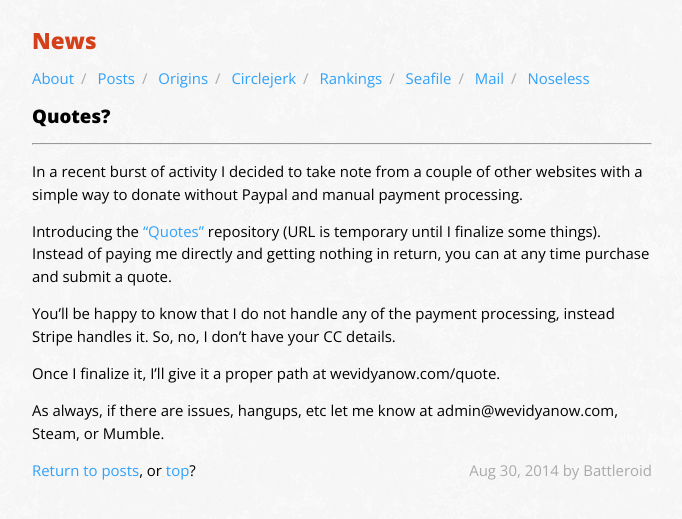
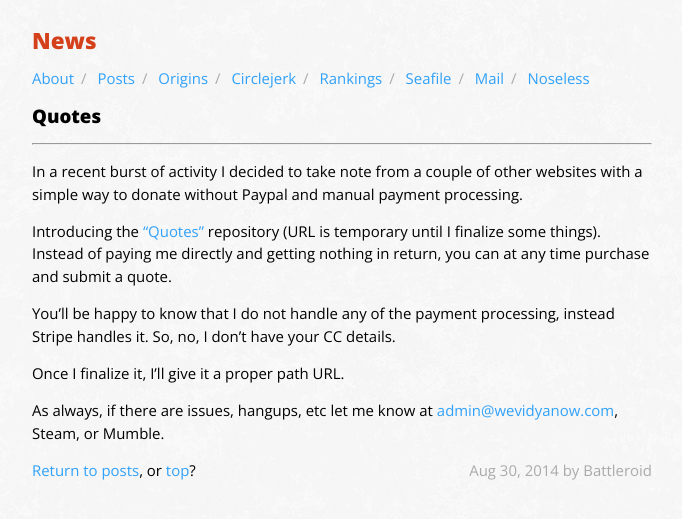
Before and after one commit to WeVidyaNow/news, a Jekyll site: the page built from _posts/2014-08-30-quotes.md, in a window 1280 px wide. Shown: the top 519 px of the page, without its empty margins (298-980 px from the left). Built offline with Jekyll 4.4.1, drawn with Linux system fonts in a browser that asks for light colours; nearby versions of some CDN libraries.

Commit message:
fix post, rm old assets

```diff
--- a/_includes/header_post.html
+++ /dev/null
@@ -1,3 +0,0 @@
-<header>
-	<img src="{{ site.baseurl }}/assets/wvn-48.png"><h1><a href="{{ site.baseurl }}/">{{ site.title }}</a></h1>
-</header>
--- a/_posts/2014-08-30-quotes?.md
+++ b/_posts/2014-08-30-quotes.md
@@ -10,6 +10,6 @@
 
 You'll be happy to know that I do not handle any of the payment processing, instead Stripe handles it. So, no, I don't have your CC details.
 
-Once I finalize it, I'll give it a proper path at wevidyanow.com/quote.
+Once I finalize it, I'll give it a proper path URL.
 
-As always, if there are issues, hangups, etc let me know at admin@wevidyanow.com, Steam, or Mumble.
+As always, if there are issues, hangups, etc let me know at [admin@wevidyanow.com](mailto:admin@wevidyanow.com), Steam, or Mumble.
```
Also changed, not shown: assets/wvn-48.png (deleted).
